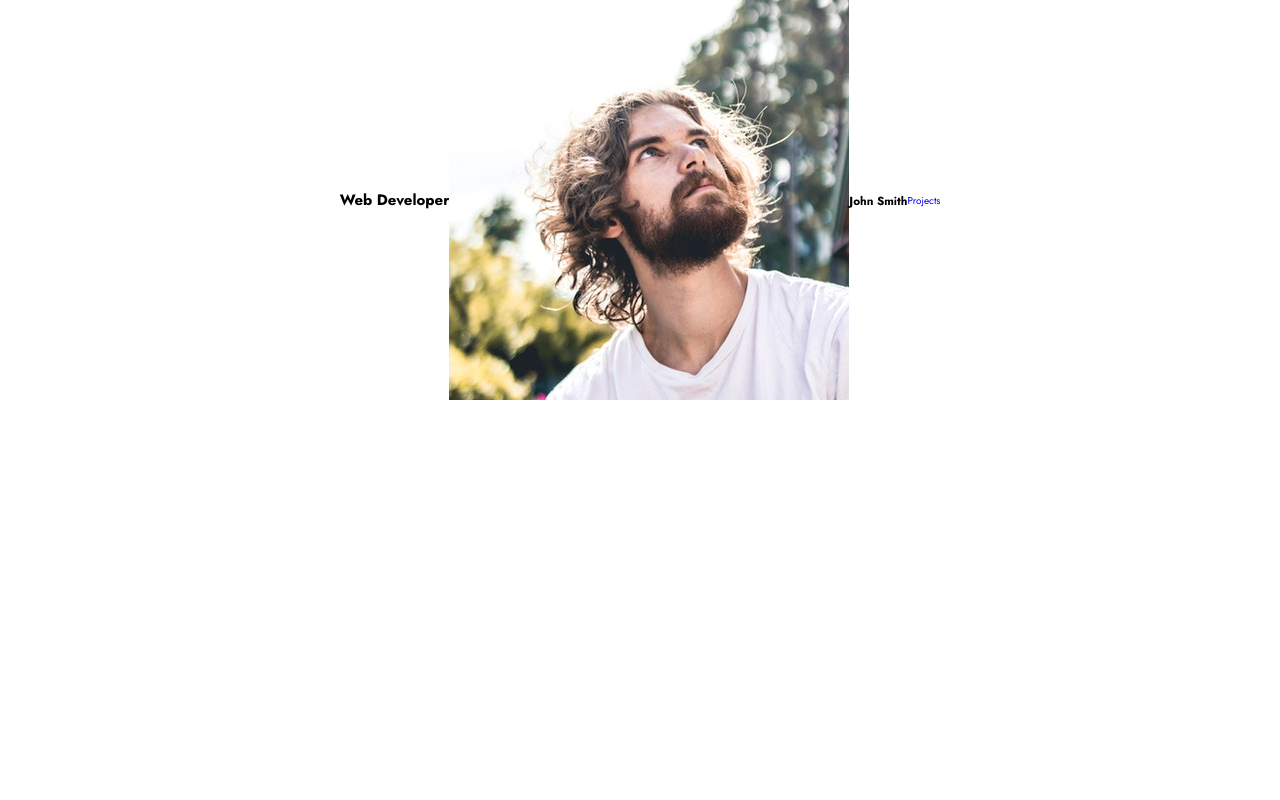
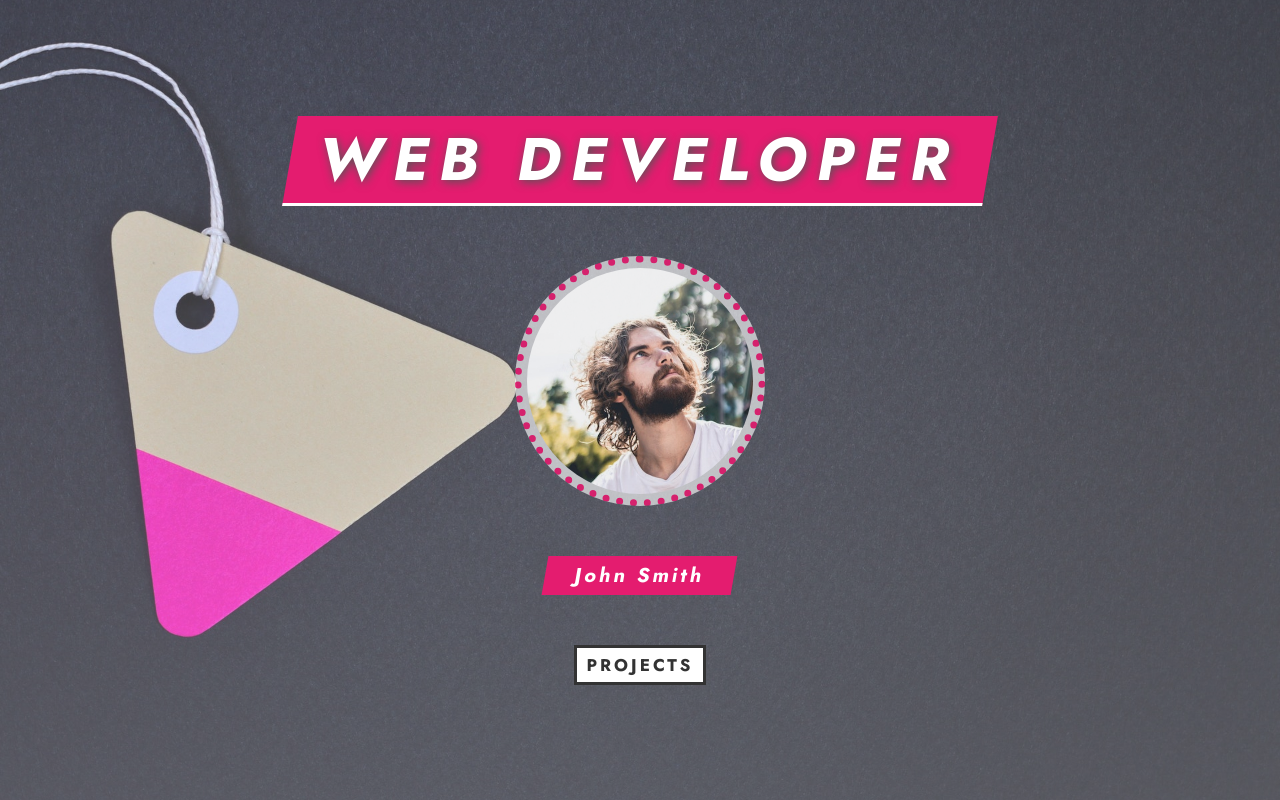
Before and after one commit to DiegoMutre/portfolio-design-react, a React (Create React App) app: page / in a window 1280 px wide. Built offline with nearby package versions, Linux system fonts and the light colour scheme.

Commit message:
Create Hero styles

```diff
--- /dev/null
+++ b/src/components/Hero/Hero.css
@@ -0,0 +1,69 @@
+.section-1 {
+    width: 100%;
+    height: 100vh;
+    background: linear-gradient(
+            rgba(255, 255, 255, 0.2),
+            rgba(255, 255, 255, 0.3)
+        ),
+        url("../../images/bg.jpg") center no-repeat;
+    background-size: cover;
+    flex-direction: column;
+}
+
+.section-1-heading {
+    font-size: 2rem;
+    font-weight: 700;
+    color: #fff;
+    background-color: var(--primary-color);
+    padding: 0 3rem;
+    margin: 0 2rem 5rem 2rem;
+    text-transform: uppercase;
+    letter-spacing: 1rem;
+    border-bottom: 0.3rem solid #fff;
+    text-shadow: 0.2rem 0.2rem 1rem #555;
+    transform: skew(-10deg);
+}
+
+@media (min-width: 281px) {
+    .section-1-heading {
+        font-size: 3rem;
+    }
+}
+
+@media (min-width: 768px) {
+    .section-1-heading {
+        font-size: 6rem;
+    }
+}
+
+.person-img {
+    width: 25rem;
+    height: 25rem;
+    object-fit: cover;
+    border-radius: 50%;
+    border: 0.7rem dotted var(--primary-color);
+    background-color: rgba(255, 255, 255, 0.7);
+    padding: 0.5rem;
+    opacity: 0.9;
+}
+
+.person-name {
+    font-size: 2rem;
+    color: #fff;
+    background-color: var(--primary-color);
+    margin: 5rem 0;
+    padding: 0.5rem 3rem;
+    letter-spacing: 0.3rem;
+    transform: skew(-10deg);
+}
+
+.section-1-btn {
+    font-size: 1.7rem;
+    font-weight: 700;
+    color: #333;
+    background-color: #fff;
+    border: 0.3rem solid #333;
+    padding: 0.5rem 1rem;
+    text-transform: uppercase;
+    letter-spacing: 0.3rem;
+}
--- a/src/components/Hero/Hero.jsx
+++ b/src/components/Hero/Hero.jsx
@@ -1,4 +1,5 @@
 import ProfileImage from "../../images/john-smith.jpg";
+import "./Hero.css";
 
 export const Hero = () => (
     <section className="section-1 center" id="section-1">
```
